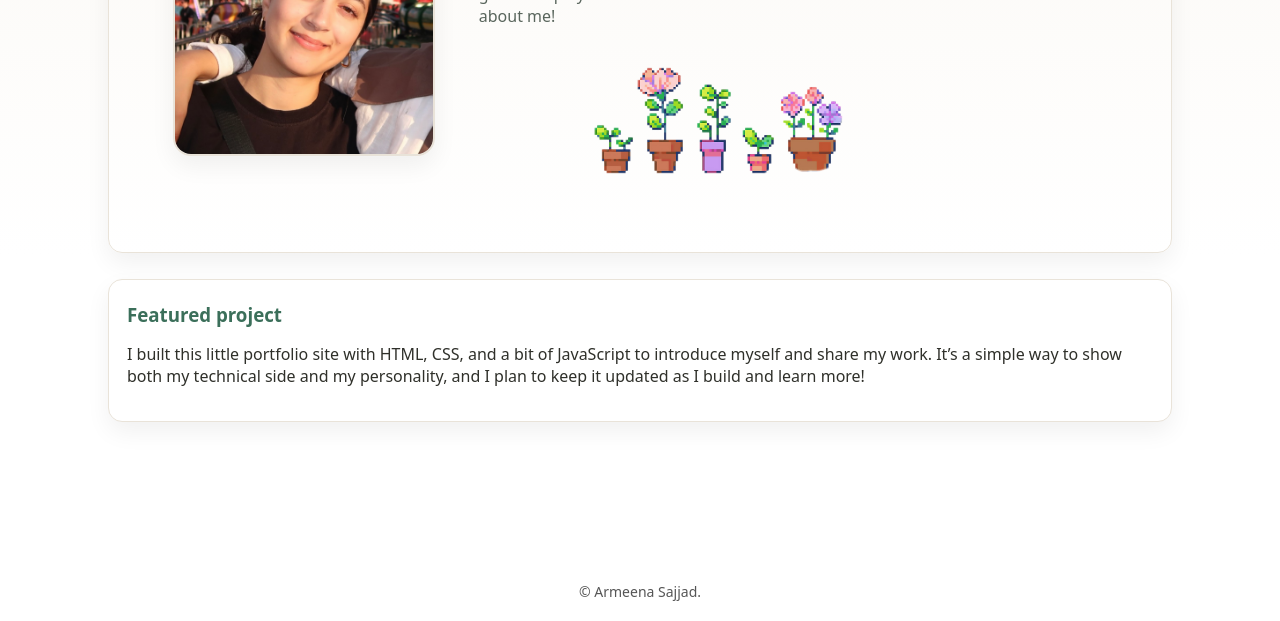
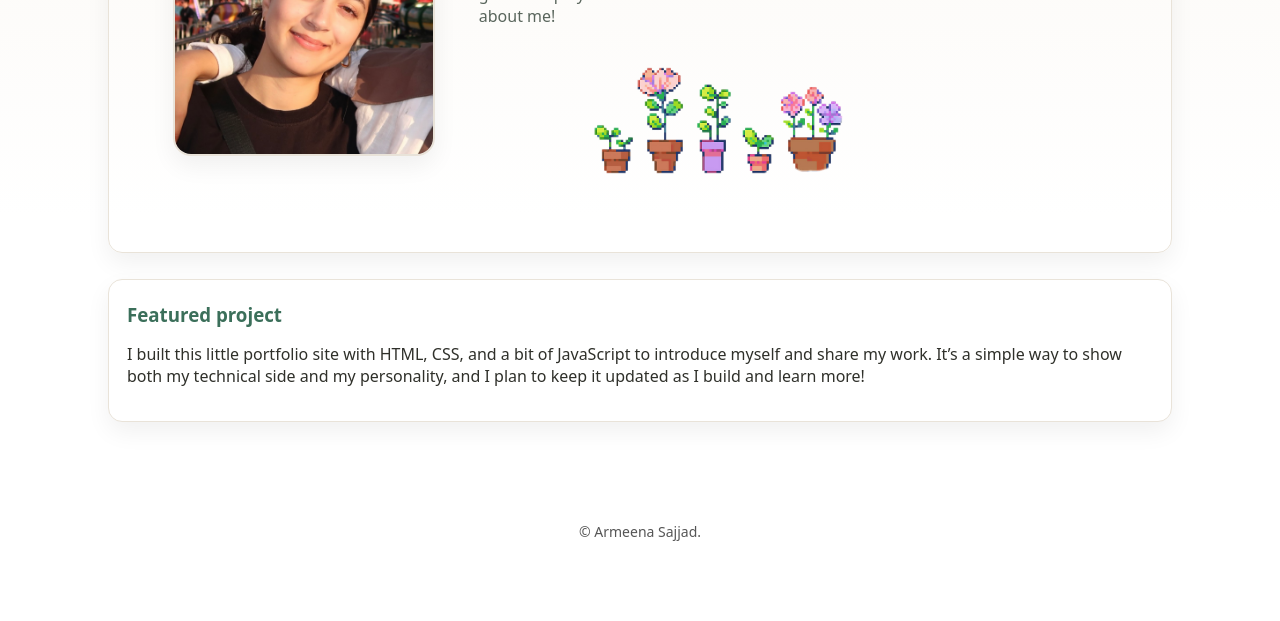
Before and after one commit to ArmeenaSajj/Portfolio, a plain HTML site: page index.html in a window 1280 px wide. Shown: the part 295-916 px from the top of the page. After the commit the page ends 856 px from the top, so only its background shows below. Drawn offline with Linux system fonts and the light colour scheme.

Commit message:
Update index.html

```diff
--- a/index.html
+++ b/index.html
@@ -46,7 +46,7 @@
   <script>
     document.getElementById('y').textContent = new Date().getFullYear();
   </script>
-  <footer style="text-align:center; padding:20px; margin-top:80px; font-size:14px; color:#555;">
+  <footer style="text-align:center; padding:20px; margin-top:20px; font-size:14px; color:#555;">
     © <span id="y"></span> Armeena Sajjad.
   </footer>
 </body>
```
